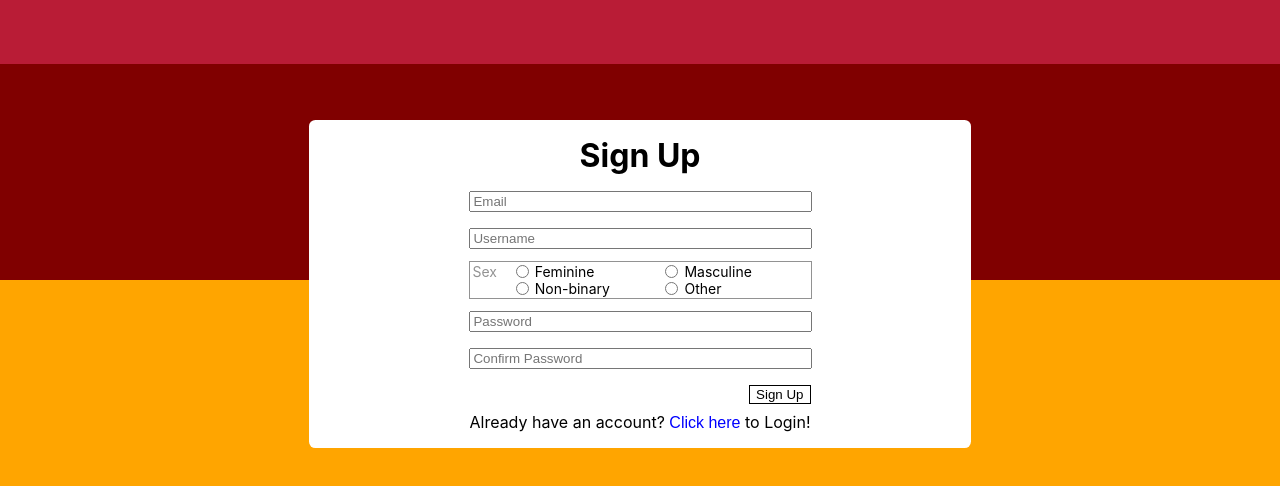
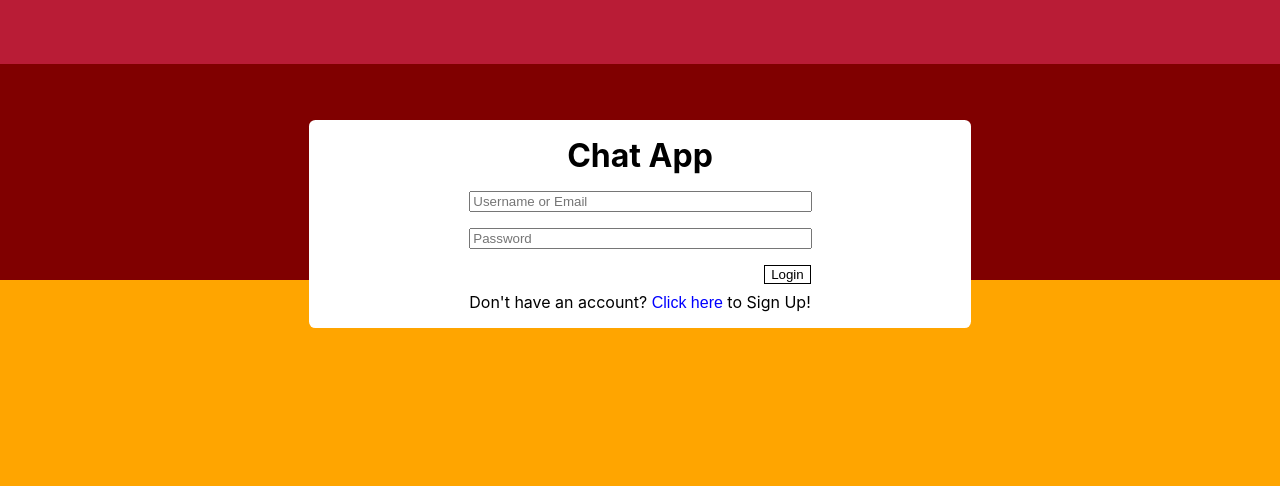
Before and after one commit to bissectra/chat, a React (Create React App) app: page / in a window 1280 px wide. Shown: the top 486 px of the page. Built offline with nearby package versions, Linux system fonts and the light colour scheme.

Commit message:
redirect landing pages

```diff
--- a/src/App.js
+++ b/src/App.js
@@ -9,7 +9,12 @@ class App extends React.Component {
     super(props);
     this.state = {
       userIsLogged: false,
+      currentPage: 'login',
     }
+  }
+
+  pageChanger = (page) => {
+    this.setState({ currentPage: page })
   }
 
   componentDidMount() {
@@ -20,7 +25,10 @@ class App extends React.Component {
     if (!this.state.userIsLogged) {
       return (
         <div className="App">
-          <Landing initialPage={'signUp'} />
+          <Landing
+            page={this.state.currentPage}
+            pageChanger={this.pageChanger}
+          />
         </div>
       );
     }
--- a/src/components/landing/Landing.js
+++ b/src/components/landing/Landing.js
@@ -4,27 +4,26 @@ import LoginCard from './LoginCard';
 import SignUpCard from './SignUpCard.js';
 
 class Landing extends React.Component {
-    constructor(props) {
-        super(props)
-        this.state = { 'page': props.initialPage }
-    }
-
     render() {
         let inner = (
             <div className="main" >
-                Error: 'initialPage' prop must be set either to 'login' or to 'signUp'
+                Error: 'page' prop must be set either to 'login' or to 'signUp', currently set to '{this.props.page}'
             </div>
         )
-        if (this.state.page === 'login') {
+        if (this.props.page === 'login') {
             inner = (
                 <div className="main">
-                    <LoginCard />
+                    <LoginCard
+                        pageChanger={this.props.pageChanger}
+                    />
                 </div>
             )
-        } else if (this.state.page === 'signUp') {
+        } else if (this.props.page === 'signUp') {
             inner = (
                 <div className="main">
-                    <SignUpCard />
+                    <SignUpCard
+                        pageChanger={this.props.pageChanger}
+                    />
                 </div>
             )
         }
--- a/src/components/landing/SignUpCard.js
+++ b/src/components/landing/SignUpCard.js
@@ -26,14 +26,18 @@ class SignUpCard extends React.Component {
             "password": this.state.password,
         }).then((response) => {
             console.log(response);
+            this.redirectToLogin();
         }).catch((error) => {
             console.log(error);
         })
     }
 
+    redirectToChat = () => {
+        this.props.pageChanger("chat")
+    }
 
-    redirectToLogin() {
-        console.log("redirected to login")
+    redirectToLogin = () => {
+        this.props.pageChanger("login")
     }
 
     render() {
```
